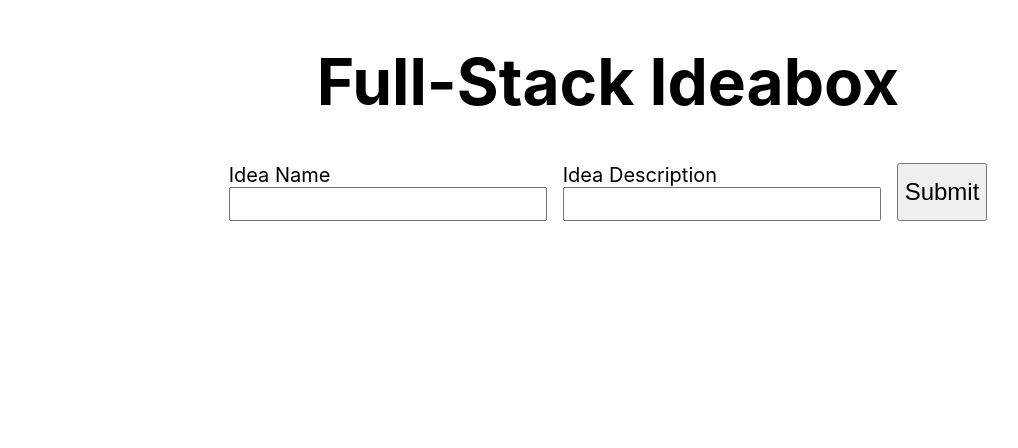
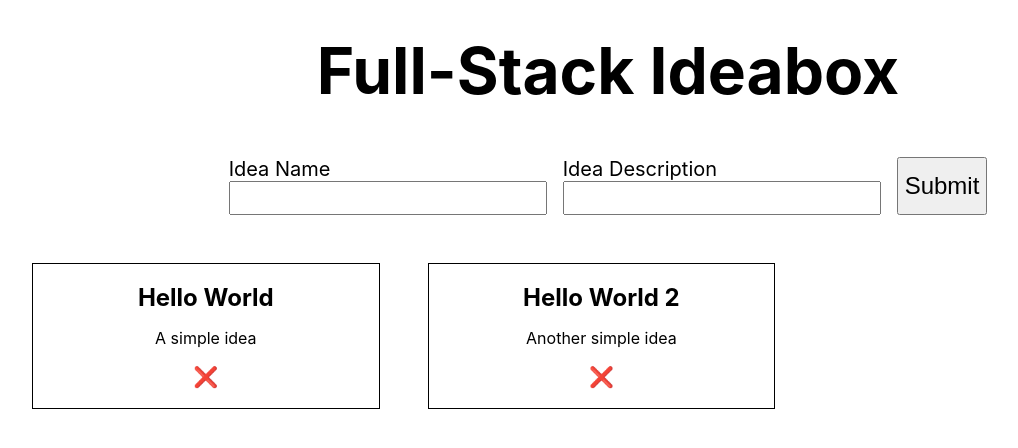
Before and after one commit to danielcurtin/fe-ideabox, a React (Create React App) app: page / in a window 1280 px wide. Shown: the top 448 px of the page, without its empty margins (32-1050 px from the left). Built offline with nearby package versions, Linux system fonts and the light colour scheme.

Commit message:
Create idea container and idea cards

```diff
--- a/src/components/App/App.css
+++ b/src/components/App/App.css
@@ -4,8 +4,10 @@
   display: flex;
   flex-flow: column;
   align-items: center;
+  gap: 3rem;
 }
 
 h1 {
+  margin-top: 2rem;
   font-size: 4rem;
 }
--- a/src/components/App/App.js
+++ b/src/components/App/App.js
@@ -2,12 +2,16 @@ import './App.css';
 
 import Form from '../Form/Form';
 import Ideas from '../Ideas/Ideas';
+import { useState } from 'react';
 
 const App = () => {
+  const [ideas, setIdeas] = useState([{ id: 0, title: "Hello World", desc: "A simple idea" }, { id: 1, title: "Hello World 2", desc: "Another simple idea" }]);
+
   return (
     <main className='app'>
       <h1>Full-Stack Ideabox</h1>
       <Form />
+      <Ideas ideas={ideas}/>
     </main>
   );
 };
--- a/src/components/Form/Form.js
+++ b/src/components/Form/Form.js
@@ -12,11 +12,11 @@ const Form = () => {
   return (
     <form className='form'>
       <div className='form-item'>
-        <label for='name-field'>Idea Name</label>
+        <label htmlFor='name-field'>Idea Name</label>
         <input id='name-field' type='text' value={name} onChange={e => setName(e.target.value)}></input>
       </div>
       <div className='form-item'>
-        <label for='desc-field'>Idea Description</label>
+        <label htmlFor='desc-field'>Idea Description</label>
         <input id='desc-field' type='text' value={desc} onChange={e => setDesc(e.target.value)}></input>
       </div>
       <button className='submit' onClick={e => submitIdea(e)}>Submit</button>
--- a/src/components/Idea/Idea.css
+++ b/src/components/Idea/Idea.css
@@ -1,3 +1,16 @@
 .idea {
+  height: 30%;
+  width: 30%;
+  border: 1px solid black;
+  display: flex;
+  flex-flow: column;
+  align-items: center;
+  justify-content: center;
+  gap: 1rem;
+}
+
+.delete {
   background: transparent;
+  border: none;
+  font-size: 1.25rem;
 }
--- a/src/components/Idea/Idea.js
+++ b/src/components/Idea/Idea.js
@@ -1,9 +1,11 @@
 import './Idea.css';
 
-const Idea = () => {
+const Idea = ({ id, title, desc }) => {
   return (
     <div className='idea'>
-
+      <h2>{title}</h2>
+      <p>{desc}</p>
+      <button className='delete'>❌</button>
     </div>
   );
 };
--- a/src/components/Ideas/Ideas.css
+++ b/src/components/Ideas/Ideas.css
@@ -1,3 +1,6 @@
 .ideas {
-  background: transparent;
+  height: 60%;
+  width: 90%;
+  display: flex;
+  gap: 3rem;
 }
--- a/src/components/Ideas/Ideas.js
+++ b/src/components/Ideas/Ideas.js
@@ -1,10 +1,13 @@
 import './Ideas.css';
+import Idea from '../Idea/Idea';
 
-const Ideas = () => {
+const Ideas = ({ ideas }) => {
+  const allIdeas = ideas.map(idea => <Idea key={idea.id} title={idea.title} desc={idea.desc}/>)
+
   return (
-    <div className='ideas'>
-
-    </div>
+    <section className='ideas'>
+      {allIdeas}
+    </section>
   );
 };
 
--- a/src/index.css
+++ b/src/index.css
@@ -11,3 +11,7 @@ code {
   font-family: source-code-pro, Menlo, Monaco, Consolas, 'Courier New',
     monospace;
 }
+
+* {
+  margin: 0;
+}
```
